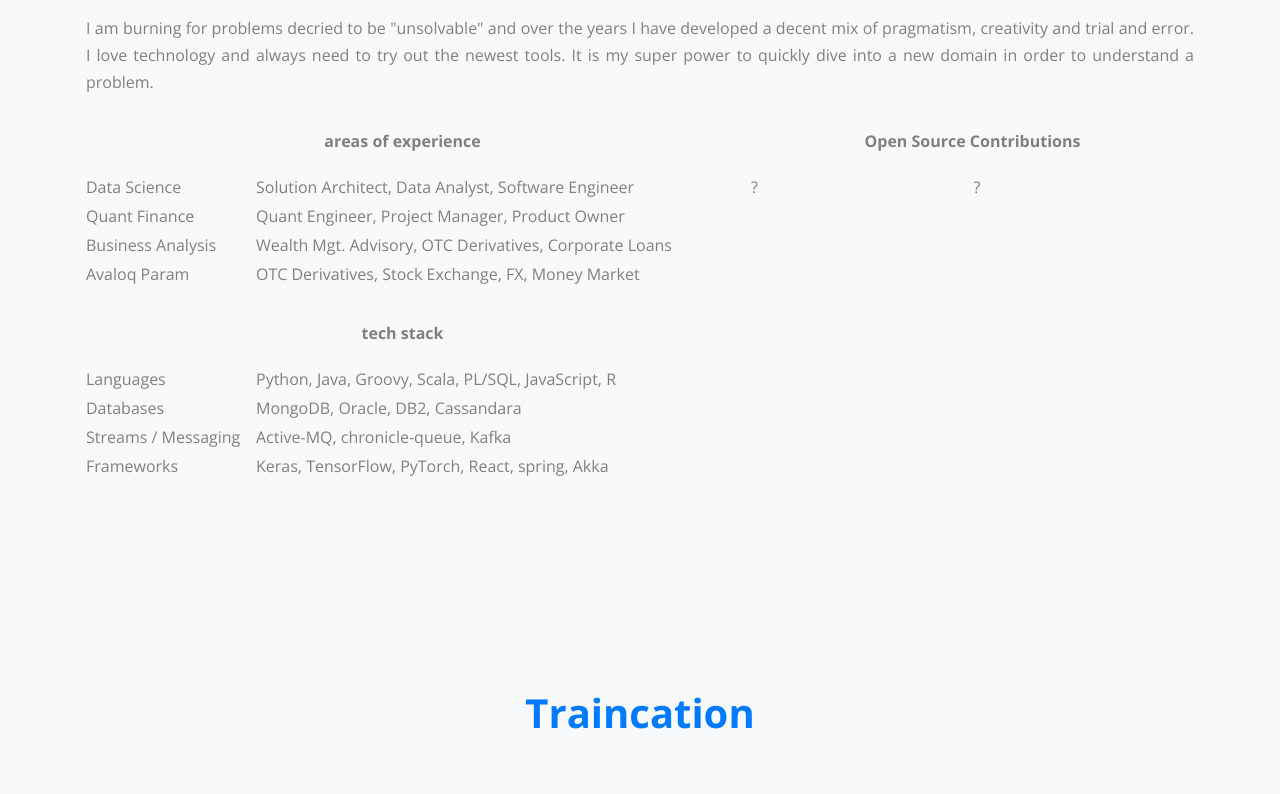
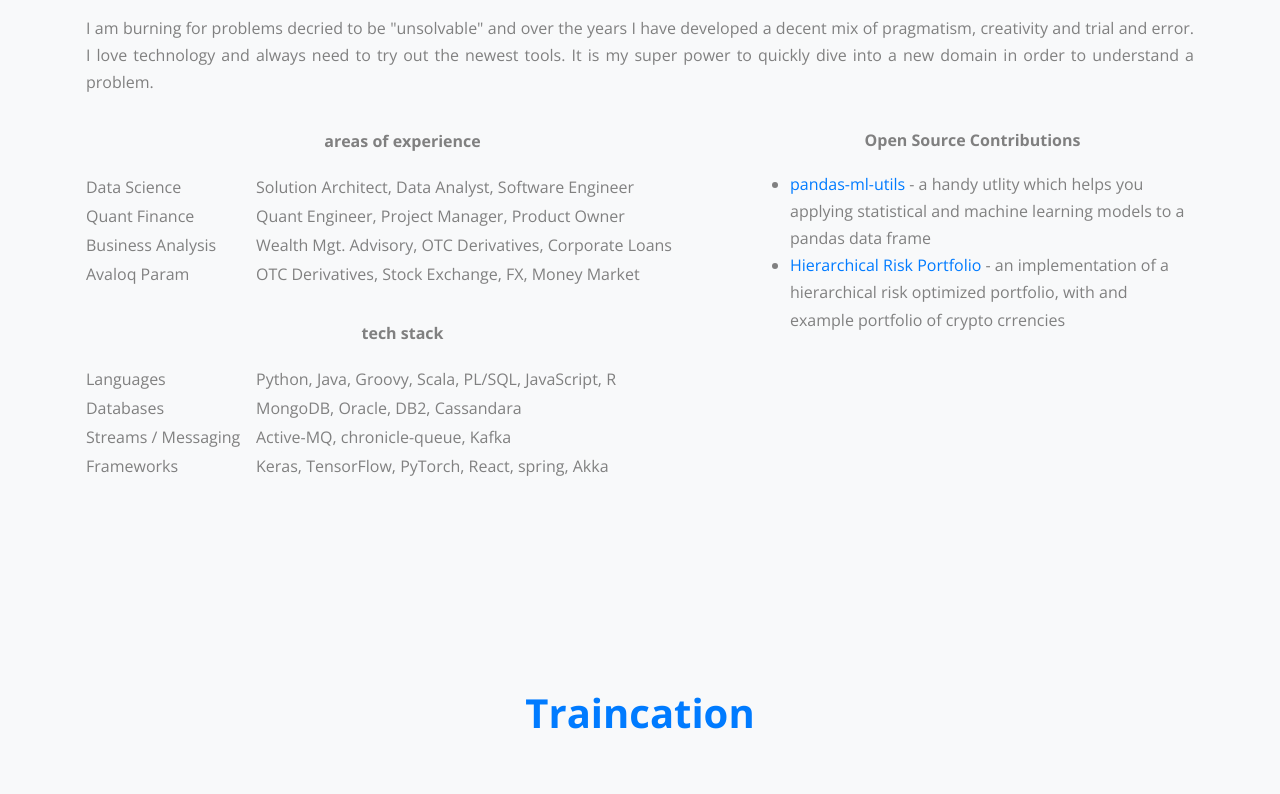
Before and after one commit to KIC/profile, a plain HTML site: page index.html in a window 1280 px wide. Shown: the part 1046-1840 px from the top of the page. Drawn offline with nearby package versions, Linux system fonts and the light colour scheme; files whose address does not match are found by name.

Commit message:
add open source

```diff
--- a/index.html
+++ b/index.html
@@ -214,21 +214,13 @@
           </div>
 
           <div class="col-5 text-center">
-            <table class="tright" style="width: 100%; margin-top: 30px; text-align: left;">
-              <tr>
-                  <th colspan="2">
-                      <p class="hright" style="text-align: center;">Open Source Contributions</p>
-                  </th>
-              </tr>
-              <tr>
-                  <td>
-                      ?
-                  </td>
-                  <td>
-                      ?
-                  </td>
-              </tr>
-            </table>
+            <p class="hright" style="text-align: center; font-weight: bold; margin-top: 30px;">Open Source Contributions</p>
+            <ul style="text-align: left;">
+              <li><a href="https://github.com/KIC/pandas_ml_utils">pandas-ml-utils</a> - a handy utlity which helps you applying
+                statistical and machine learning models to a pandas data frame</li>
+              <li><a href="https://github.com/KIC/hrp">Hierarchical Risk Portfolio</a> - an implementation of a hierarchical risk
+                optimized portfolio, with and example portfolio of crypto crrencies</li>
+            </ul>
           </div>
       </div>
     </section>
@@ -265,14 +257,14 @@
           <div class="col-6">
             <p style="font-style: italic;">Python Basics</p>
             <div style="text-align: justify;">
-              dies und das
+              TODO dies und das
             </div>
           </div>
 
           <div class="col mb-6">
             <p style="font-style: italic;">Machine Learning for Traders</p>
             <div style="text-align: justify;">
-              dies und das
+              TODO dies und das
             </div>
           </div>
         </div>
@@ -288,8 +280,6 @@
         </div>
         <div class="row mb-5">
 
-
-
           <div class="col-md-6 text-center">
             <p class="mb-4">
               <span class="icon-room d-block h4 text-primary"></span>
@@ -299,7 +289,7 @@
           <div class="col-md-6 text-center">
             <p class="mb-0">
               <span class="icon-mail_outline d-block h4 text-primary"></span>
-              <a href="#">ch9.ki7@gmail.com</a>
+              <a href="mailto:ch9.ki7@gmail.com">ch9.ki7@gmail.com</a>
             </p>
           </div>
         </div>
```
